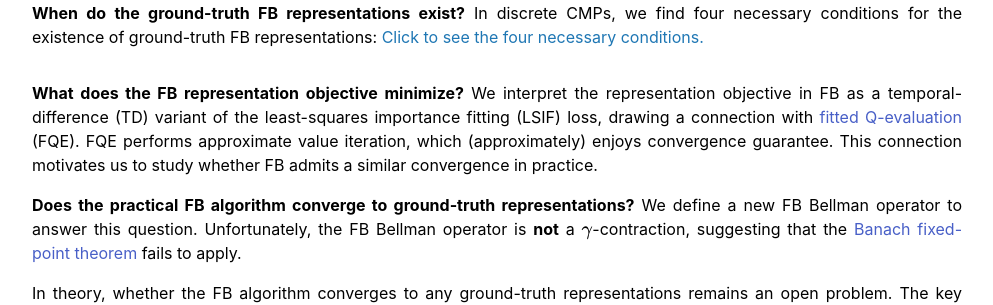
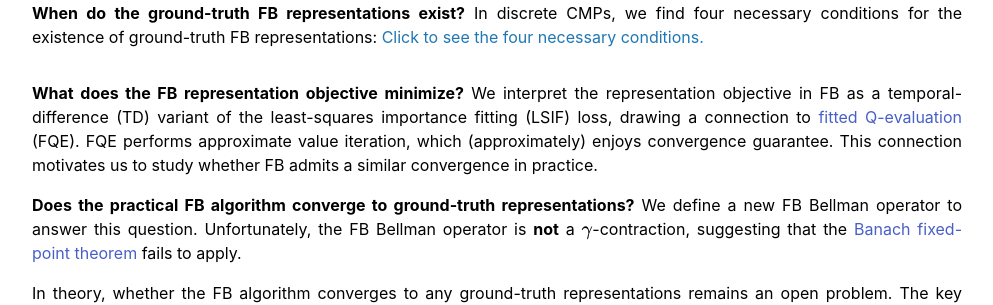
Before and after one commit to chongyi-zheng/chongyi-zheng.github.io, a Jekyll site: the page built from _pages/onestep_fb.html, in a window 1280 px wide and 1400 px high, scrolled down 1783 px. Shown: the part 177-482 px from the top of the window, without its empty margins (143-1136 px from the left). Built offline with Jekyll 4.4.1, drawn with Linux system fonts in a browser that asks for light colours; some web fonts are replaced; comment, search, counter and statistics services are not loaded; a style sheet for code colours, icons or effects is not loaded; some of the changed text lies outside the part shown.

Commit message:
update onestep_fb page

```diff
--- a/_pages/onestep_fb.html
+++ b/_pages/onestep_fb.html
@@ -280,7 +280,7 @@
           </div>
 
           <p>
-            <b>What does the FB representation objective minimize?</b> We interpret the representation objective in FB as a temporal-difference (TD) variant of the least-squares importance fitting (LSIF) loss, drawing a connection with <a href="https://link.springer.com/chapter/10.1007/11564096_32">fitted Q-evaluation</a> (FQE). FQE performs approximate value iteration, which (approximately) enjoys convergence guarantee. This connection motivates us to study whether FB admits a similar convergence in practice.
+            <b>What does the FB representation objective minimize?</b> We interpret the representation objective in FB as a temporal-difference (TD) variant of the least-squares importance fitting (LSIF) loss, drawing a connection to <a href="https://link.springer.com/chapter/10.1007/11564096_32">fitted Q-evaluation</a> (FQE). FQE performs approximate value iteration, which (approximately) enjoys convergence guarantee. This connection motivates us to study whether FB admits a similar convergence in practice.
           </p>
 
           <p>
@@ -313,7 +313,7 @@
             <li>Empirically, we find that one-step FB enjoys clear convergence in didactic discrete CMPs and achieves comparable zero-shot performance against FB on standard offline RL benchmarks.</li>
             <li>Starting from the existing FB algorithm, implementing our method requires making two simple changes.</li>
             <ol class="benefits-list">
-              <li>Remove the latent variable from the input of the forward representation.</li>
+              <li>Remove the latent variable from the input to the forward representation.</li>
               <li>In the representation loss, sample the next action from the dataset instead of the target policy.</li>
             </ol>
           </ul>
```
